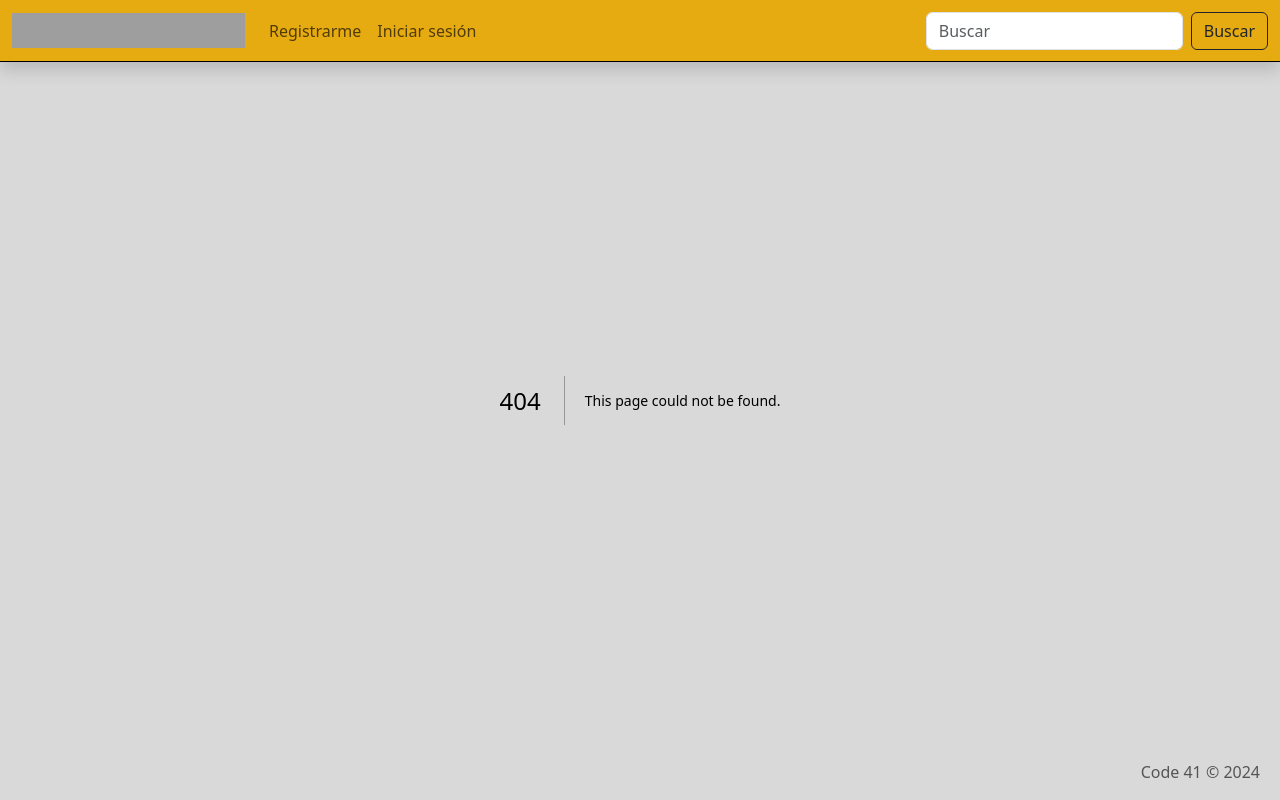
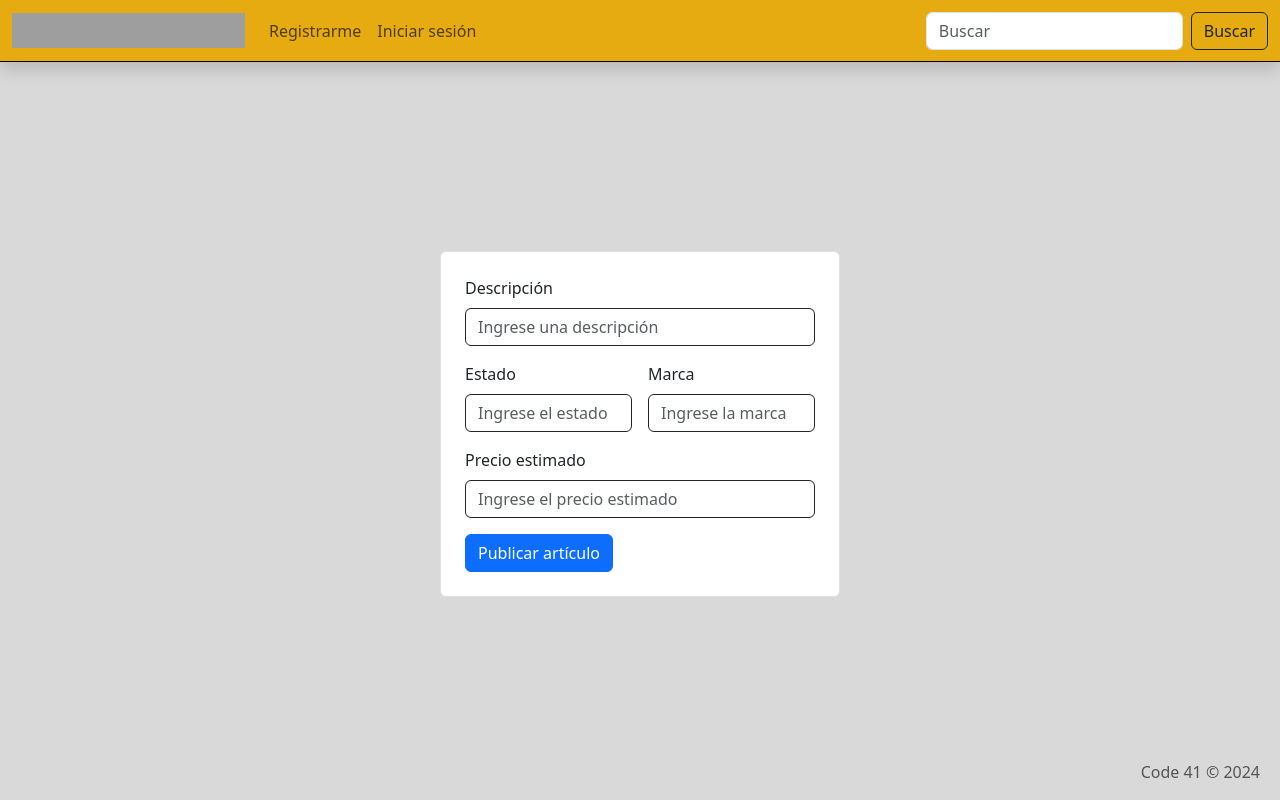
Before and after one commit to Grupo-41/FedeteriApp, a Next.js app in the folder nextjs-fedeteriapp/: page /publicar in a window 1280 px wide. Before the commit this address had no page. Built offline with nearby package versions, Linux system fonts and the light colour scheme; grey boxes are pictures that could not be loaded.

Commit message:
Avance en publicar articulo

```diff
--- /dev/null
+++ b/nextjs-fedeteriapp/app/publicar/page.jsx
@@ -0,0 +1,67 @@
+'use client'
+import { UserContext } from '@/components/ContextProvider/ContextProvider';
+import React, {useRef, useEffect, useState, useContext} from 'react'
+
+const Page = () => {
+    const refDescripcion = useRef();
+    const refEstado = useRef();
+    const refMarca = useRef();
+    const refPrecioEstimado = useRef();
+
+    useEffect(() => {
+        const storedData = localStorage.getItem('data');
+        if (storedData) {
+            setData(storedData);
+        }
+    }, []);
+
+    function postArticulo(){
+        const URL = 'http://localhost:5000/api/Articulos/' + data.json().id
+
+        const articulo = {
+            descripcion: refDescripcion.current.value,
+            estado: refEstado.current.value,
+            marca: refMarca.current.value,
+            precioEstimado: refPrecioEstimado.current.value,
+        }
+
+        fetch(URL ({
+            method: 'POST',
+            headers: {
+                'Accept': 'application/json',
+                'Content-Type': 'application/json'
+            },
+            body: JSON.stringify(articulo)
+        })).then(() =>{
+            window.location.href = 'publicar';
+        })
+    }
+
+  return (
+    <div className="mt-5 d-flex justify-content-center w-100">
+        <form onSubmit={postArticulo} style={{minWidth: '400px', background: 'white'}} className="border rounded p-4 w-25 align-self-center">
+            <div className="mb-3">
+                <label htmlFor="descripcion" className="form-label">Descripción</label>
+                <input ref={refDescripcion} type="text" placeholder="Ingrese una descripción" className="form-control border border-dark" id="descripcion" required/>
+            </div>
+            <div className='d-flex flex-row gap-3'>
+                <div className="mb-3">
+                    <label htmlFor="estado" className="form-label">Estado</label>
+                    <input ref={refEstado} type="text" placeholder="Ingrese el estado"className="form-control border border-dark" id="estado" required/>
+                </div>
+                <div className="mb-3">
+                    <label htmlFor="marca" className="form-label">Marca</label>
+                    <input ref={refMarca} type="text" placeholder="Ingrese la marca" className="form-control border border-dark" id="marca" required/>
+                </div>
+            </div>
+            <div className="mb-3">
+                <label htmlFor="precio" className="form-label">Precio estimado</label>
+                <input ref={refPrecioEstimado} type="text" placeholder="Ingrese el precio estimado"className="form-control border border-dark" id="precio" required/>
+            </div>
+            <input type='submit' className="btn btn-primary" value="Publicar artículo"/>
+        </form>
+    </div>
+  )
+}
+
+export default Page
--- a/nextjs-fedeteriapp/app/signup/page.jsx
+++ b/nextjs-fedeteriapp/app/signup/page.jsx
@@ -43,8 +43,6 @@ const Page = () => {
             body: JSON.stringify(user)
         }).then(() =>{
             window.location.href = 'login';
-        }).then(() =>{
-            window.location.href = '/';
         })
     }
 
@@ -71,11 +69,11 @@ const Page = () => {
             </div>
             <div className='d-flex flex-row gap-3'>
                 <div className="mb-3 w-75">
-                    <label for="telefono" className="form-label">Teléfono</label>
+                    <label htmlFor="telefono" className="form-label">Teléfono</label>
                     <input ref={refTelefono} type="text" placeholder="Ingrese su número de teléfono"className="form-control border border-dark" id="telefono" required/>
                 </div>
                 <div className="mb-3">
-                    <label for="fecha" className="form-label">Fecha de nacimiento</label>
+                    <label htmlFor="fecha" className="form-label">Fecha de nacimiento</label>
                     <input ref={refNacimiento} type="date" placeholder="Ingrese su fecha de nacimiento"className="form-control border border-dark" id="fecha" required/>
                 </div>
             </div>
--- a/nextjs-fedeteriapp/components/Navbar/Navbar.jsx
+++ b/nextjs-fedeteriapp/components/Navbar/Navbar.jsx
@@ -34,9 +34,15 @@ const Navbar = () => {
                         </>
                         }
                         { user !== null &&
+                        <>
                             <li className="nav-item">
                                 <a className="nav-link" href="/sucursales">Ver sucursales</a>
                             </li>
+                            <li className="nav-item">
+                                <a className="nav-link" href="/publicar">Publicar artículo</a>
+                            </li>
+                        </>
+
                         }
                         { user !== null && user.esAdmin &&
                             <li className="nav-item">
```
